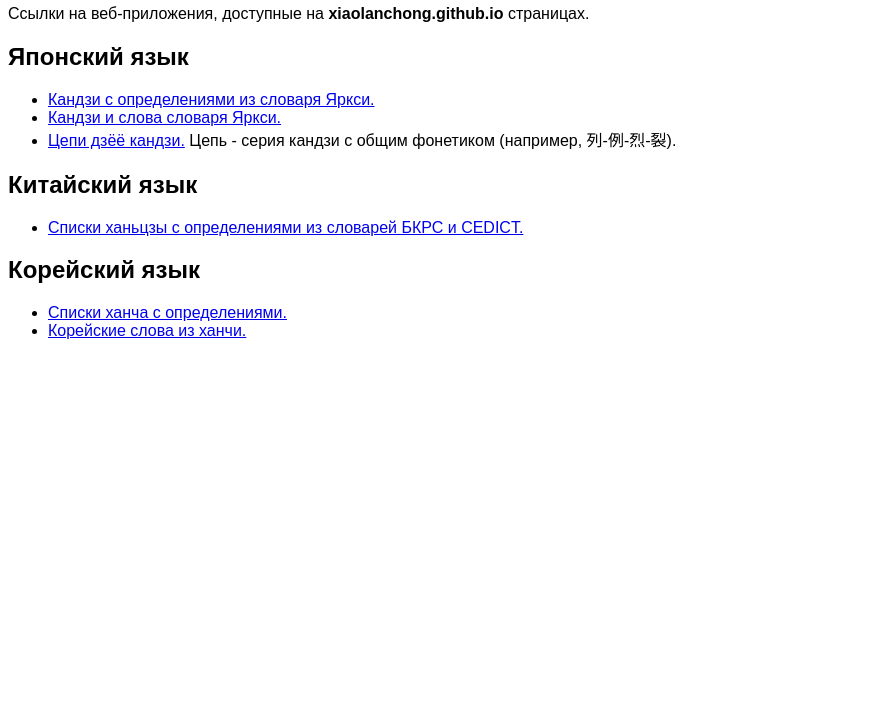
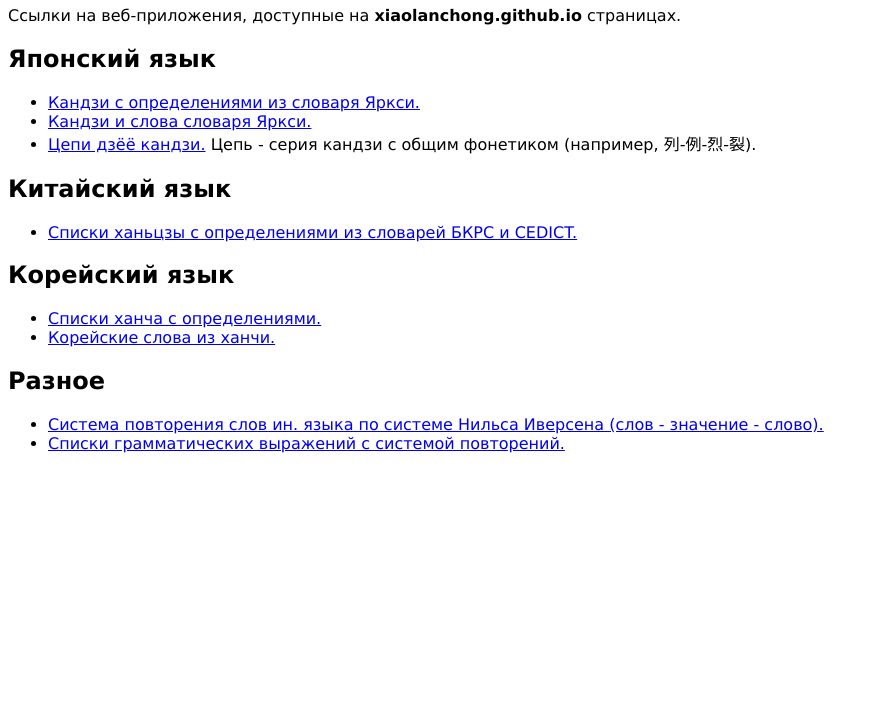
Before and after one commit to xiaolanchong/xiaolanchong.github.io, a plain HTML site: page index.html in a window 1280 px wide. Shown: the part 75-800 px from the top of the page, without its empty margins (0-877 px from the left). Drawn offline with Linux system fonts and the light colour scheme.

Commit message:
Links to word-tran-word and grammar app added

```diff
--- a/index.html
+++ b/index.html
@@ -7,7 +7,7 @@
     </head>
     <style>
         body {
-            font-family: Arial, Verdana, sans-serif;
+            font-family: Verdana, Tahoma, sans-serif;
         }
     </style>
     <body>
@@ -38,5 +38,12 @@
             </ul>
         </section>
 
+        <section>
+            <h2>Разное</h2>
+            <ul>
+                <li><a href="https://xiaolanchong.github.io/word-tran-word/">Система повторения слов ин. языка по системе Нильса Иверсена (слов - значение - слово).</a></li>
+                <li><a href="https://xiaolanchong.github.io/grammar-matrix/">Списки грамматических выражений с системой повторений.</a></li>
+            </ul>
+        </section>
     </body>
 </html>
```
